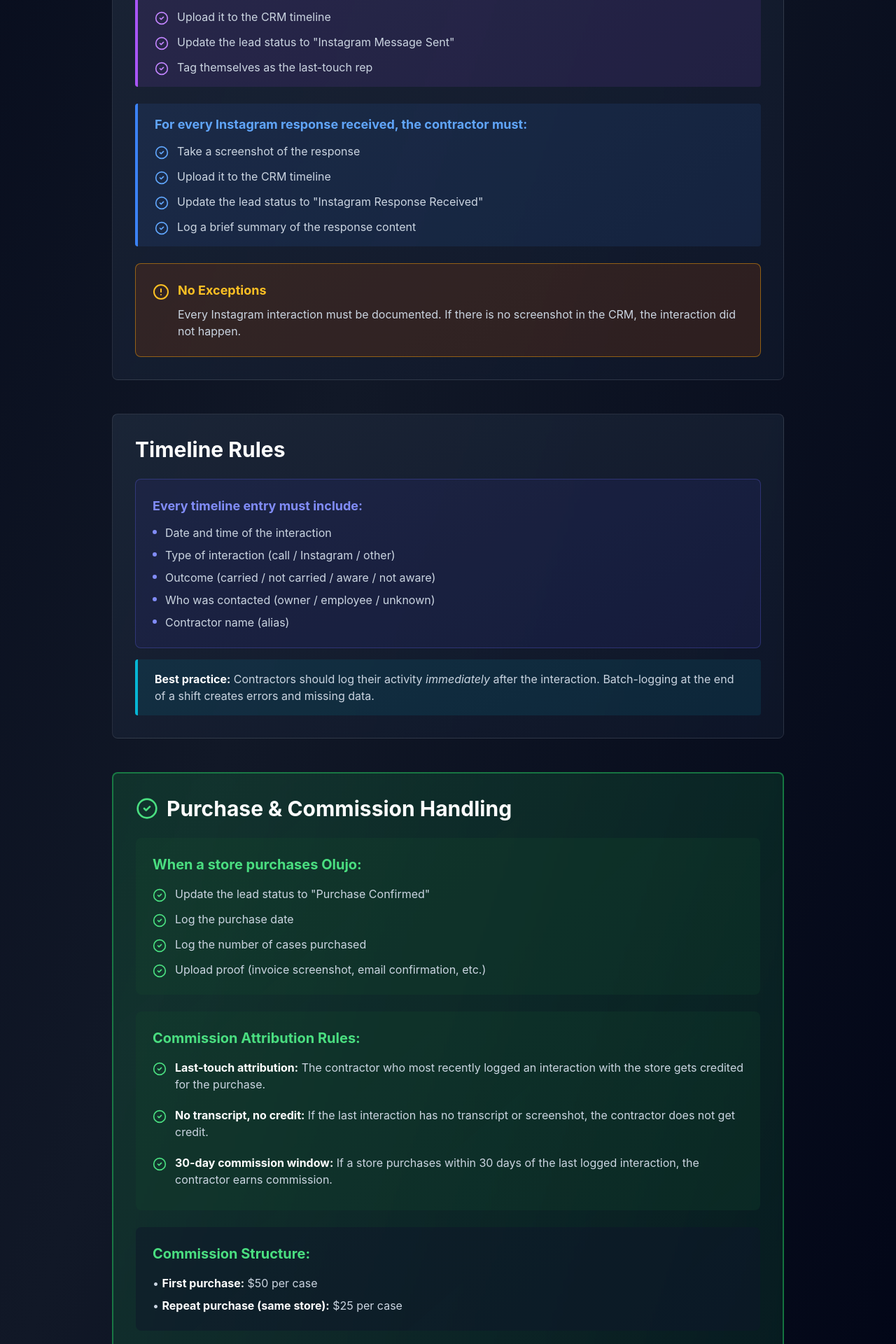
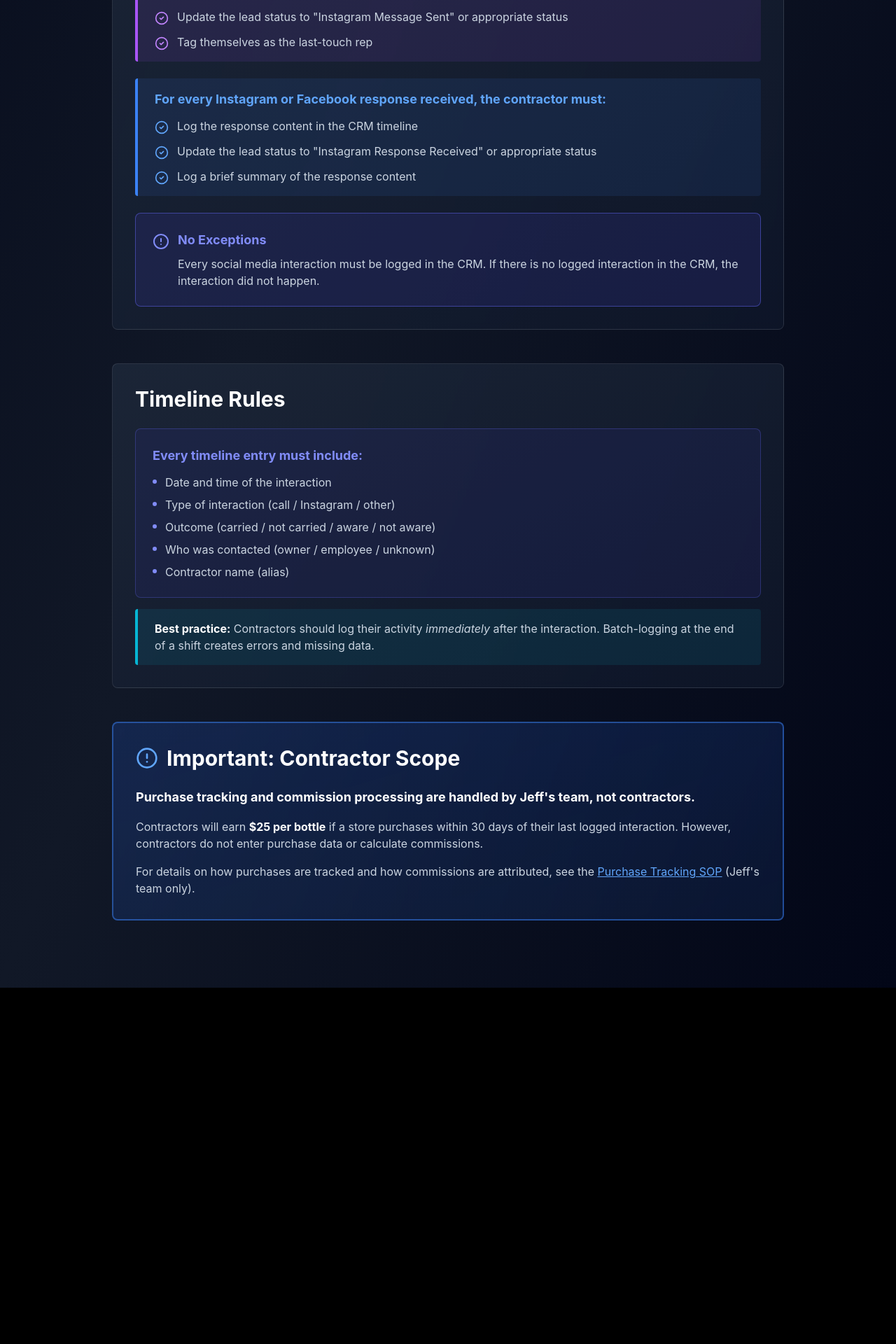
Before and after one commit to Triplecitiestech/staging, a Next.js app: page /admin/projects/olujo-docs/crm-handling in a window 1280 px wide. Shown: the part 1800-3720 px from the top of the page at 70% size. After the commit the page ends 3211 px from the top, so only its background shows below. Built offline with nearby package versions, Linux system fonts and the light colour scheme.

Commit message:
Update Olujo CRM handling: remove screenshots, move purchase tracking to separate SOP for Jeff's team, update commission to $25/bottle

```diff
--- a/src/app/admin/projects/olujo-docs/crm-handling/page.tsx
+++ b/src/app/admin/projects/olujo-docs/crm-handling/page.tsx
@@ -211,19 +211,15 @@ export default function CRMHandlingPage() {
 
           <div className="space-y-6">
             <div className="bg-purple-500/10 border-l-4 border-purple-500 rounded px-6 py-4">
-              <h3 className="text-lg font-bold text-purple-400 mb-3">For every Instagram message sent, the contractor must:</h3>
+              <h3 className="text-lg font-bold text-purple-400 mb-3">For every Instagram or Facebook message sent, the contractor must:</h3>
               <div className="space-y-3">
                 <div className="flex items-start gap-3">
                   <CheckCircle2 size={20} className="text-purple-400 flex-shrink-0 mt-1" />
-                  <span className="text-slate-300">Take a screenshot of the message</span>
+                  <span className="text-slate-300">Log the message content in the CRM timeline</span>
                 </div>
                 <div className="flex items-start gap-3">
                   <CheckCircle2 size={20} className="text-purple-400 flex-shrink-0 mt-1" />
-                  <span className="text-slate-300">Upload it to the CRM timeline</span>
-                </div>
-                <div className="flex items-start gap-3">
-                  <CheckCircle2 size={20} className="text-purple-400 flex-shrink-0 mt-1" />
-                  <span className="text-slate-300">Update the lead status to "Instagram Message Sent"</span>
+                  <span className="text-slate-300">Update the lead status to "Instagram Message Sent" or appropriate status</span>
                 </div>
                 <div className="flex items-start gap-3">
                   <CheckCircle2 size={20} className="text-purple-400 flex-shrink-0 mt-1" />
@@ -233,19 +229,15 @@ export default function CRMHandlingPage() {
             </div>
 
             <div className="bg-blue-500/10 border-l-4 border-blue-500 rounded px-6 py-4">
-              <h3 className="text-lg font-bold text-blue-400 mb-3">For every Instagram response received, the contractor must:</h3>
+              <h3 className="text-lg font-bold text-blue-400 mb-3">For every Instagram or Facebook response received, the contractor must:</h3>
               <div className="space-y-3">
                 <div className="flex items-start gap-3">
                   <CheckCircle2 size={20} className="text-blue-400 flex-shrink-0 mt-1" />
-                  <span className="text-slate-300">Take a screenshot of the response</span>
+                  <span className="text-slate-300">Log the response content in the CRM timeline</span>
                 </div>
                 <div className="flex items-start gap-3">
                   <CheckCircle2 size={20} className="text-blue-400 flex-shrink-0 mt-1" />
-                  <span className="text-slate-300">Upload it to the CRM timeline</span>
-                </div>
-                <div className="flex items-start gap-3">
-                  <CheckCircle2 size={20} className="text-blue-400 flex-shrink-0 mt-1" />
-                  <span className="text-slate-300">Update the lead status to "Instagram Response Received"</span>
+                  <span className="text-slate-300">Update the lead status to "Instagram Response Received" or appropriate status</span>
                 </div>
                 <div className="flex items-start gap-3">
                   <CheckCircle2 size={20} className="text-blue-400 flex-shrink-0 mt-1" />
@@ -254,13 +246,13 @@ export default function CRMHandlingPage() {
               </div>
             </div>
 
-            <div className="bg-amber-900/30 border border-amber-500/50 rounded-lg p-6">
+            <div className="bg-indigo-900/30 border border-indigo-500/50 rounded-lg p-6">
               <div className="flex items-start gap-3">
-                <AlertCircle className="w-6 h-6 text-amber-400 flex-shrink-0 mt-1" />
+                <AlertCircle className="w-6 h-6 text-indigo-400 flex-shrink-0 mt-1" />
                 <div>
-                  <h3 className="text-lg font-bold text-amber-400 mb-2">No Exceptions</h3>
+                  <h3 className="text-lg font-bold text-indigo-400 mb-2">No Exceptions</h3>
                   <p className="text-slate-300">
-                    Every Instagram interaction must be documented. If there is no screenshot in the CRM, the interaction did not happen.
+                    Every social media interaction must be logged in the CRM. If there is no logged interaction in the CRM, the interaction did not happen.
                   </p>
                 </div>
               </div>
@@ -307,77 +299,23 @@ export default function CRMHandlingPage() {
           </div>
         </section>
 
-        {/* Purchase & Commission Handling */}
-        <section className="mb-12 bg-gradient-to-br from-green-600/20 to-green-500/10 backdrop-blur-sm border-2 border-green-500/50 rounded-lg p-8">
+        {/* Contractor Scope Note */}
+        <section className="mb-12 bg-gradient-to-br from-blue-600/20 to-blue-500/10 backdrop-blur-sm border-2 border-blue-500/50 rounded-lg p-8">
           <div className="flex items-center gap-3 mb-6">
-            <CheckCircle2 className="w-8 h-8 text-green-400" />
-            <h2 className="text-3xl font-bold text-white">Purchase &amp; Commission Handling</h2>
+            <AlertCircle className="w-8 h-8 text-blue-400" />
+            <h2 className="text-3xl font-bold text-white">Important: Contractor Scope</h2>
           </div>
 
-          <div className="space-y-6">
-            <div className="bg-green-900/20 rounded-lg p-6">
-              <h3 className="text-xl font-bold text-green-400 mb-4">When a store purchases Olujo:</h3>
-              <div className="space-y-3">
-                <div className="flex items-start gap-3">
-                  <CheckCircle2 size={20} className="text-green-400 flex-shrink-0 mt-1" />
-                  <span className="text-slate-300">Update the lead status to "Purchase Confirmed"</span>
-                </div>
-                <div className="flex items-start gap-3">
-                  <CheckCircle2 size={20} className="text-green-400 flex-shrink-0 mt-1" />
-                  <span className="text-slate-300">Log the purchase date</span>
-                </div>
-                <div className="flex items-start gap-3">
-                  <CheckCircle2 size={20} className="text-green-400 flex-shrink-0 mt-1" />
-                  <span className="text-slate-300">Log the number of cases purchased</span>
-                </div>
-                <div className="flex items-start gap-3">
-                  <CheckCircle2 size={20} className="text-green-400 flex-shrink-0 mt-1" />
-                  <span className="text-slate-300">Upload proof (invoice screenshot, email confirmation, etc.)</span>
-                </div>
-              </div>
-            </div>
-
-            <div className="bg-green-900/20 rounded-lg p-6">
-              <h3 className="text-xl font-bold text-green-400 mb-4">Commission Attribution Rules:</h3>
-              <div className="space-y-3">
-                <div className="flex items-start gap-3">
-                  <CheckCircle2 size={20} className="text-green-400 flex-shrink-0 mt-1" />
-                  <div className="flex-1">
-                    <p className="text-slate-300 mb-2">
-                      <strong className="text-white">Last-touch attribution:</strong> The contractor who most recently logged an interaction with the store gets credited for the purchase.
-                    </p>
-                  </div>
-                </div>
-                <div className="flex items-start gap-3">
-                  <CheckCircle2 size={20} className="text-green-400 flex-shrink-0 mt-1" />
-                  <div className="flex-1">
-                    <p className="text-slate-300 mb-2">
-                      <strong className="text-white">No transcript, no credit:</strong> If the last interaction has no transcript or screenshot, the contractor does not get credit.
-                    </p>
-                  </div>
-                </div>
-                <div className="flex items-start gap-3">
-                  <CheckCircle2 size={20} className="text-green-400 flex-shrink-0 mt-1" />
-                  <div className="flex-1">
-                    <p className="text-slate-300 mb-2">
-                      <strong className="text-white">30-day commission window:</strong> If a store purchases within 30 days of the last logged interaction, the contractor earns commission.
-                    </p>
-                  </div>
-                </div>
-              </div>
-            </div>
-
-            <div className="bg-slate-900/50 rounded-lg p-6">
-              <h3 className="text-xl font-bold text-green-400 mb-4">Commission Structure:</h3>
-              <div className="space-y-2">
-                <p className="text-slate-300">
-                  • <strong className="text-white">First purchase:</strong> $50 per case
-                </p>
-                <p className="text-slate-300">
-                  • <strong className="text-white">Repeat purchase (same store):</strong> $25 per case
-                </p>
-              </div>
-            </div>
+          <div className="space-y-4 text-slate-300">
+            <p className="text-lg">
+              <strong className="text-white">Purchase tracking and commission processing are handled by Jeff's team, not contractors.</strong>
+            </p>
+            <p>
+              Contractors will earn <strong className="text-white">$25 per bottle</strong> if a store purchases within 30 days of their last logged interaction. However, contractors do not enter purchase data or calculate commissions.
+            </p>
+            <p>
+              For details on how purchases are tracked and how commissions are attributed, see the <Link href="/admin/projects/olujo-docs/purchase-tracking" className="text-blue-400 hover:text-blue-300 underline">Purchase Tracking SOP</Link> (Jeff's team only).
+            </p>
           </div>
         </section>
       </main>
```
